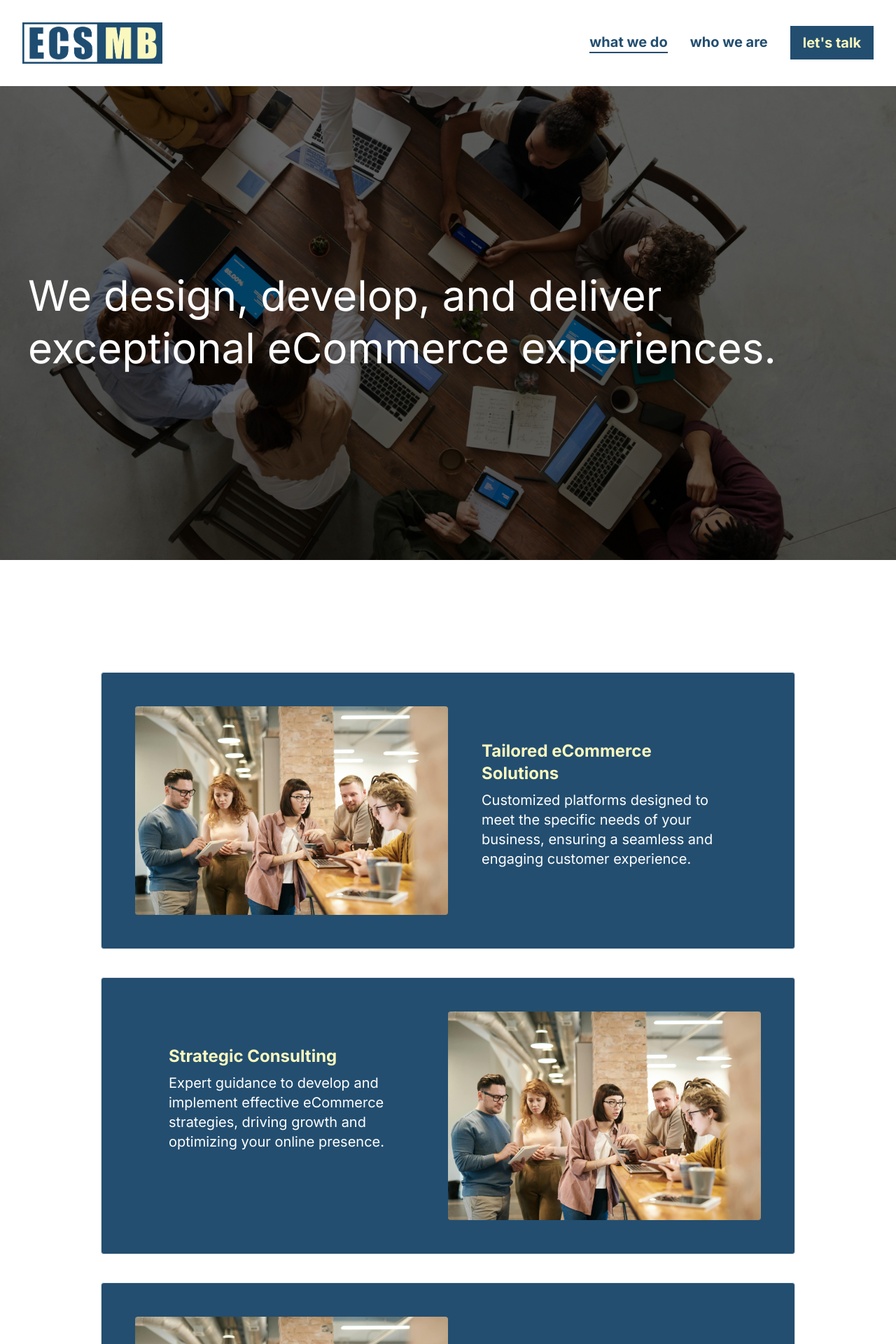
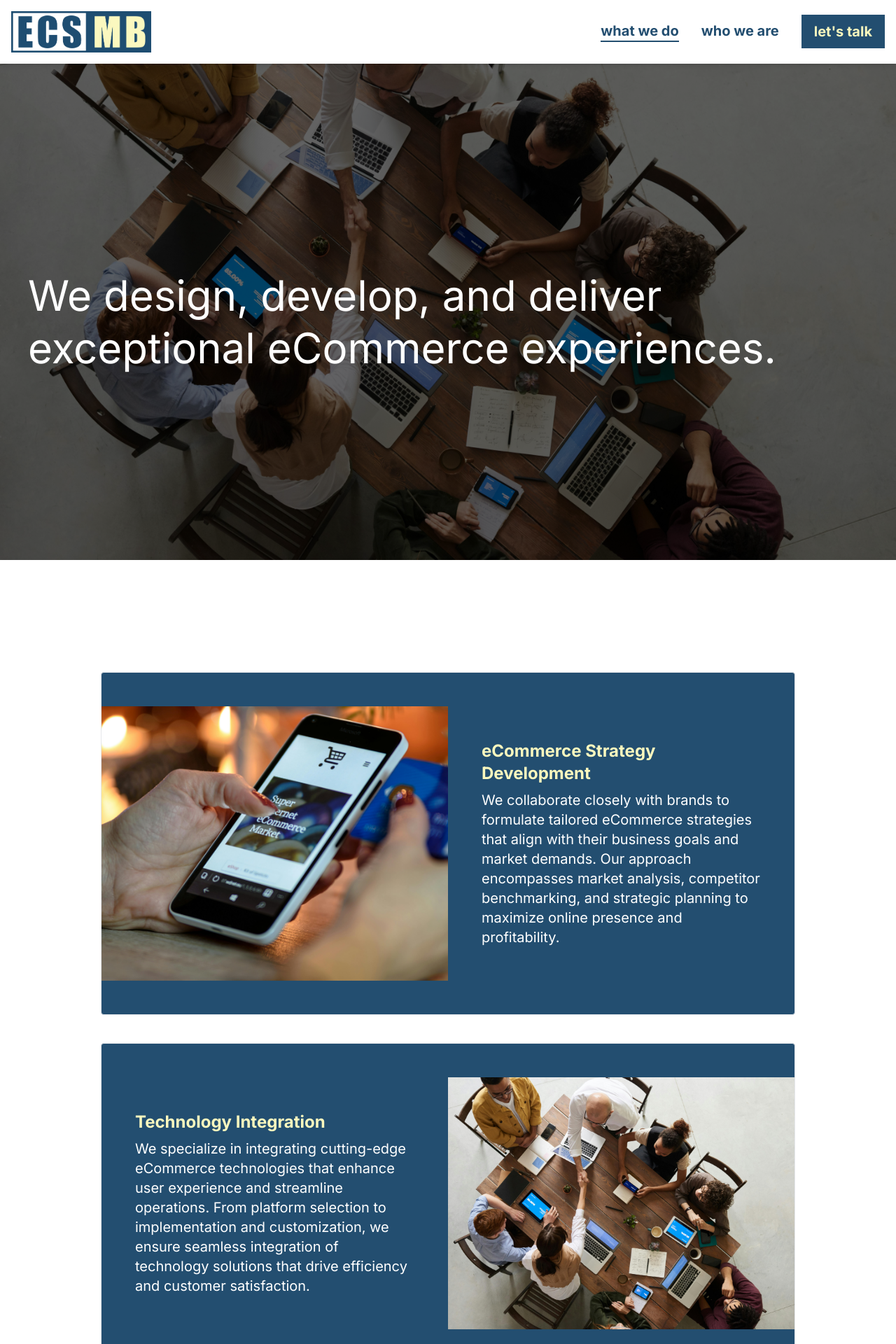
Before and after one commit to MilosBogicevic/nextjs-website, a Next.js app: page /what-we-do in a window 1280 px wide. Shown: the top 1920 px of the page at 70% size. Built offline with nearby package versions, Linux system fonts and the light colour scheme.

Commit message:
Created JSON data for TextWithImage component. Added styling changes to TextWithImage component. Changed navbar in Header component to be fixed.

```diff
--- /dev/null
+++ b/src/app/data/text-with-image-data.json
@@ -0,0 +1,22 @@
+[
+  {
+    "title": "eCommerce Strategy Development",
+    "content": "We collaborate closely with brands to formulate tailored eCommerce strategies that align with their business goals and market demands. Our approach encompasses market analysis, competitor benchmarking, and strategic planning to maximize online presence and profitability.",
+    "image": "/hero-image-1.jpg"
+  },
+  {
+    "title": "Technology Integration",
+    "content": "We specialize in integrating cutting-edge eCommerce technologies that enhance user experience and streamline operations. From platform selection to implementation and customization, we ensure seamless integration of technology solutions that drive efficiency and customer satisfaction.",
+    "image": "/hero-image-2.jpg"
+  },
+  {
+    "title": "Customer Experience Enhancement",
+    "content": "We focus on enriching the customer journey through personalized experiences and intuitive design. By analyzing user behavior and implementing UX/UI best practices, we optimize eCommerce platforms to foster customer loyalty and elevate satisfaction levels.",
+    "image": "/hero-image-3.jpg"
+  },
+  {
+    "title": "Analytics and Performance Tracking",
+    "content": "We leverage advanced analytics tools to track eCommerce performance metrics and derive actionable insights. By monitoring key performance indicators (KPIs), we provide data-driven recommendations to continuously improve operational efficiency and achieve business objectives.",
+    "image": "/hero-image-4.jpg"
+  }
+]
--- a/src/components/Header.tsx
+++ b/src/components/Header.tsx
@@ -20,8 +20,8 @@ export default function Header() {
   const pathname = usePathname();
 
   return (
-    <div className="w-full absolute bg-white z-10">
-      <nav className="container relative flex flex-col md:flex-row justify-between items-center mx-auto p-8">
+    <div className="w-full fixed top-0 bg-white z-10 shadow-md">
+      <nav className="container relative flex flex-col md:flex-row justify-between items-center mx-auto p-4 ">
         <div className="flex w-full md:w-auto justify-between gap-x-8">
           <Link href="/" onClick={closeMenu}>
             <Image
--- a/src/components/TextWithImage.tsx
+++ b/src/components/TextWithImage.tsx
@@ -1,5 +1,5 @@
 import React from "react";
-import InfoGridData from "@/app/data/info-grid.json";
+import InfoGridData from "@/app/data/text-with-image-data.json";
 import Image from "next/image";
 
 export default function TextWithImage() {
@@ -11,7 +11,7 @@ export default function TextWithImage() {
             key={index}
             className={`${
               index % 2 === 0 ? "md:flex-row" : "md:flex-row-reverse"
-            } flex flex-col border border-gray-200 rounded bg-primary p-8 md:p-12 transition-transform ease-in-out hover:scale-105`}
+            } flex flex-col border border-gray-200 rounded bg-primary py-8 md:py-12 px-8 md:px-0 transition-transform ease-in-out hover:scale-105`}
           >
             <div className="w-full md:w-1/2 h-48 md:h-auto">
               <Image
@@ -19,7 +19,7 @@ export default function TextWithImage() {
                 alt=""
                 width={200}
                 height={200}
-                className="w-full h-full object-cover rounded"
+                className="w-full h-full object-cover"
               />
             </div>
             <div className="w-full md:w-1/2 pt-8 md:p-12">
```
